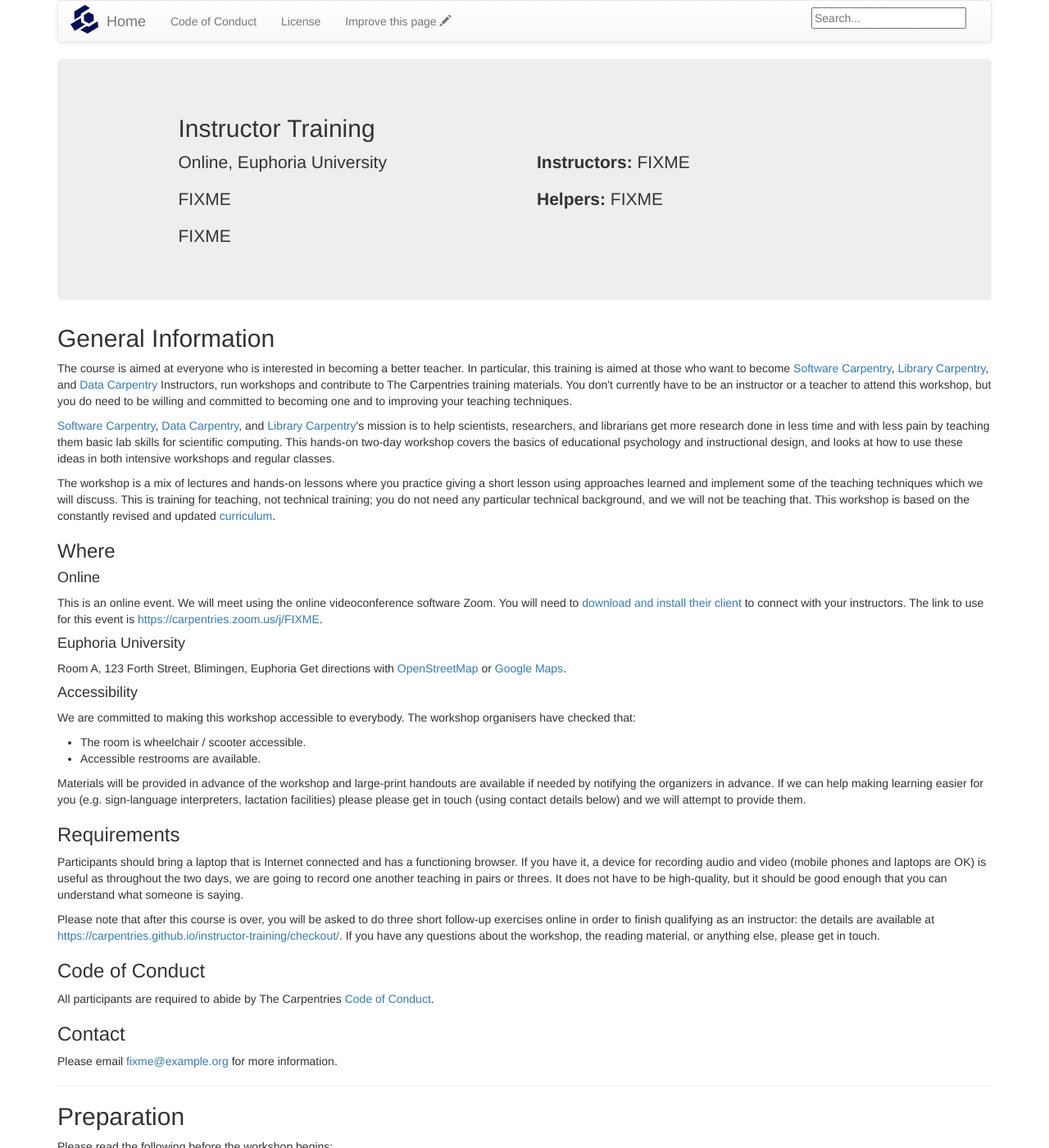
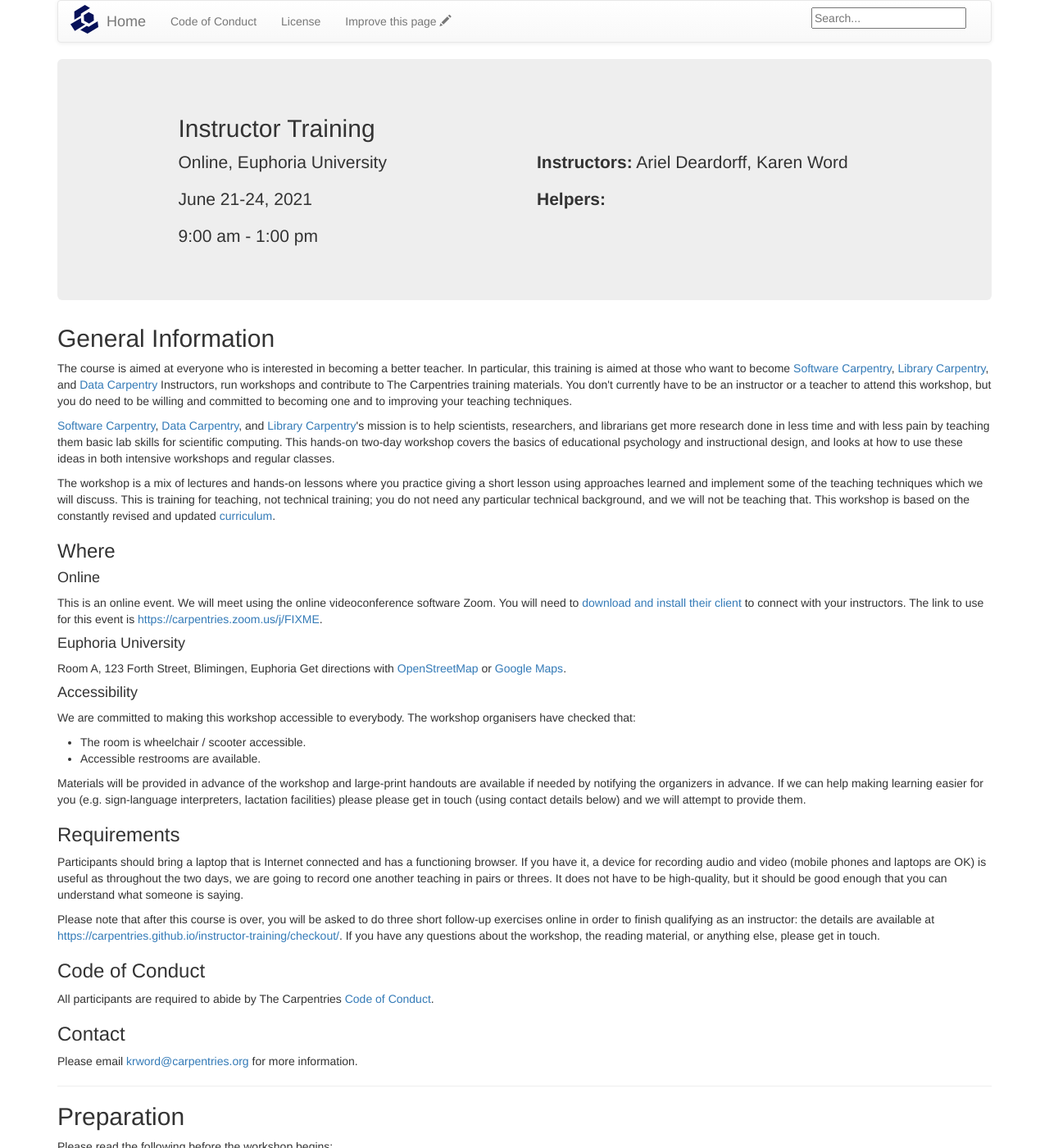
Before and after one commit to karenword/2021-06-21-ttt-online-PDT, a Jekyll site: the page built from index.md, in a window 1280 px wide and 1400 px high. Shown: the whole window at 82% size. Built offline with Jekyll 4.4.1, drawn with Linux system fonts in a browser that asks for light colours.

Commit message:
Update index.md

```diff
--- a/index.md
+++ b/index.md
@@ -1,15 +1,15 @@
 ---
 layout: workshop      # DON'T CHANGE THIS.
 root: .               # DON'T CHANGE THIS EITHER.  (THANK YOU.)
-country: "FIXME"      # lowercase two-letter ISO country code such as "fr" (see https://en.wikipedia.org/wiki/ISO_3166-1)
-language: "FIXME"     # lowercase two-letter ISO language code such as "fr" (see https://en.wikipedia.org/wiki/ISO_639-1)
-humandate: "FIXME"    # human-readable dates for the workshop (e.g., "Feb 17-18, 2020")
-humantime: "FIXME"    # human-readable times for the workshop (e.g., "9:00 am - 4:30 pm")
-startdate: FIXME      # machine-readable start date for the workshop in YYYY-MM-DD format like 2015-01-01
-enddate: FIXME        # machine-readable end date for the workshop in YYYY-MM-DD format like 2015-01-02
-instructor: ["FIXME"] # boxed, comma-separated list of instructors' names as strings, like ["Kay McNulty", "Betty Jennings", "Betty Snyder"]
-helper: ["FIXME"]     # boxed, comma-separated list of helpers' names, like ["Marlyn Wescoff", "Fran Bilas", "Ruth Lichterman"]
-contact: ["fixme@example.org"]    # boxed, comma-separated list of contact email addresses for the host, lead instructor, or whoever else is handling questions, like ["marlyn.wescoff@example.org", "fran.bilas@example.org", "ruth.lichterman@example.org"]
+country: "us"      # lowercase two-letter ISO country code such as "fr" (see https://en.wikipedia.org/wiki/ISO_3166-1)
+language: "en"     # lowercase two-letter ISO language code such as "fr" (see https://en.wikipedia.org/wiki/ISO_639-1)
+humandate: "June 21-24, 2021"    # human-readable dates for the workshop (e.g., "Feb 17-18, 2020")
+humantime: "9:00 am - 1:00 pm"    # human-readable times for the workshop (e.g., "9:00 am - 4:30 pm")
+startdate: 2021-06-21      # machine-readable start date for the workshop in YYYY-MM-DD format like 2015-01-01
+enddate: 2021-06-24        # machine-readable end date for the workshop in YYYY-MM-DD format like 2015-01-02
+instructor: ["Ariel Deardorff", "Karen Word"] # boxed, comma-separated list of instructors' names as strings, like ["Kay McNulty", "Betty Jennings", "Betty Snyder"]
+helper: [""]     # boxed, comma-separated list of helpers' names, like ["Marlyn Wescoff", "Fran Bilas", "Ruth Lichterman"]
+contact: ["krword@carpentries.org"]    # boxed, comma-separated list of contact email addresses for the host, lead instructor, or whoever else is handling questions, like ["marlyn.wescoff@example.org", "fran.bilas@example.org", "ruth.lichterman@example.org"]
 etherpad:             # optional: URL for the workshop Etherpad if there is one
 eventbrite:           # optional: alphanumeric key for Eventbrite registration, e.g., "1234567890AB" (if Eventbrite is being used)
 locations:
```
